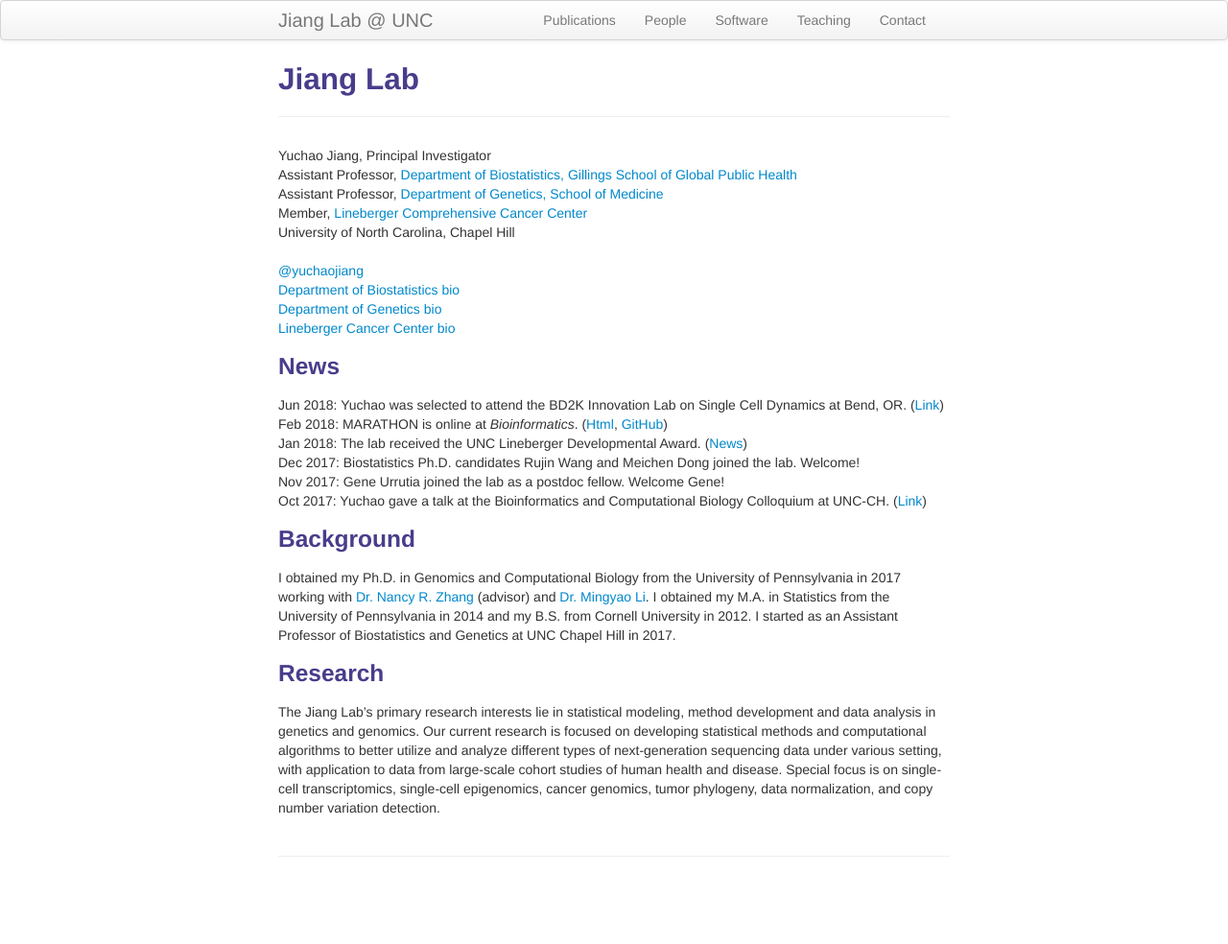
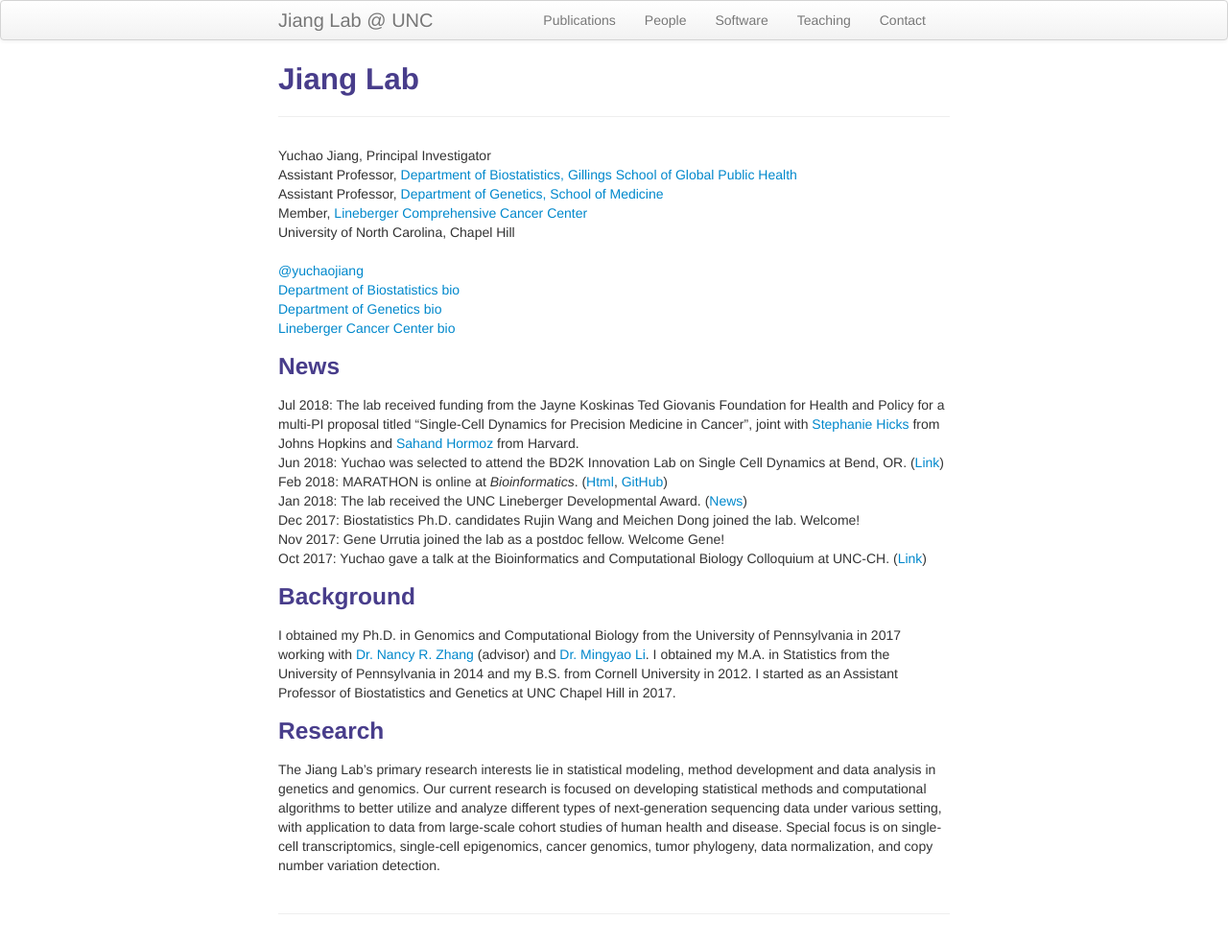
Before and after one commit to yuchaojiang/yuchaojiang.github.io, a Jekyll site: the page built from index.md, in a window 1280 px wide. Shown: the whole page at 96% size. Built offline with Jekyll 4.4.1, drawn with Linux system fonts in a browser that asks for light colours; before the commit the page ends 924 px from its top, so only the background shows below that.

Commit message:
Update index.md

```diff
--- a/index.md
+++ b/index.md
@@ -25,6 +25,8 @@ description: I am an Assistant Professor in the Department of Biostatistics and
 </div>
 
 ### News
+Jul 2018: The lab received funding from the Jayne Koskinas Ted Giovanis Foundation for Health and Policy for a multi-PI proposal titled "Single-Cell Dynamics for Precision Medicine in Cancer", joint with [Stephanie Hicks](http://www.stephaniehicks.com/) from Johns Hopkins and [Sahand Hormoz](https://hormoz.hms.harvard.edu/) from Harvard.
+<br/>
 Jun 2018: Yuchao was selected to attend the BD2K Innovation Lab on Single Cell Dynamics at Bend, OR. ([Link](https://bigdatau.ini.usc.edu/innovationlab2018))
 <br/>
 Feb 2018: MARATHON is online at *Bioinformatics*. ([Html](https://academic.oup.com/bioinformatics/article/34/12/2126/4838234), [GitHub](https://github.com/yuchaojiang/MARATHON/))
```
